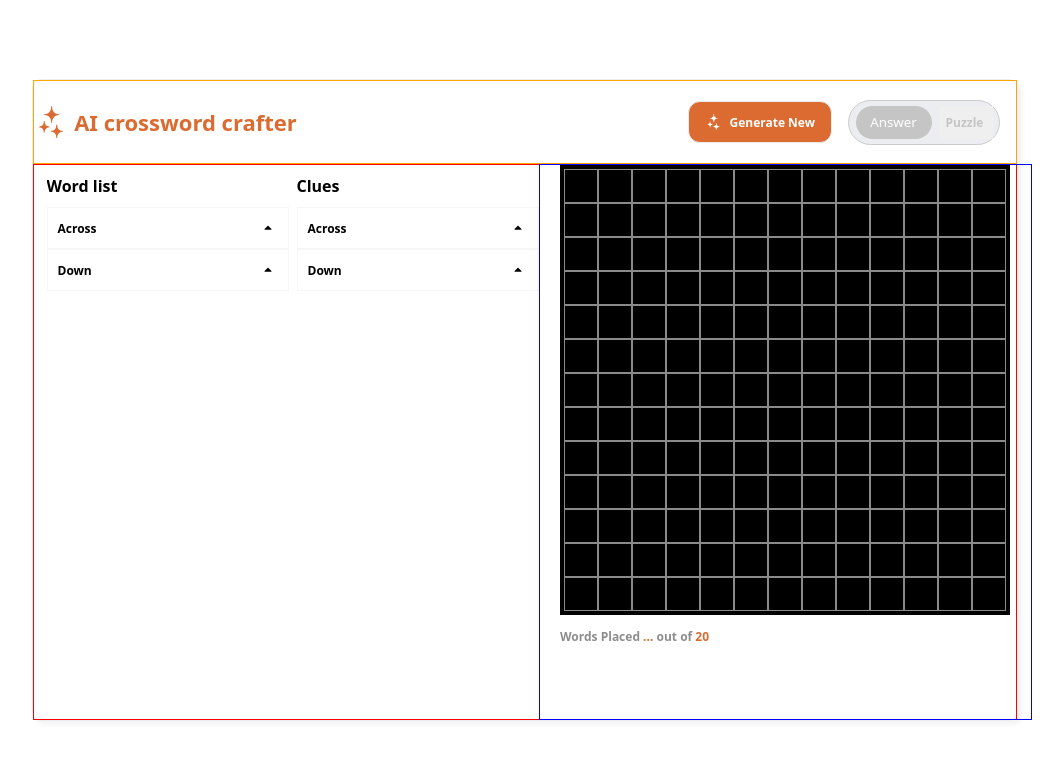
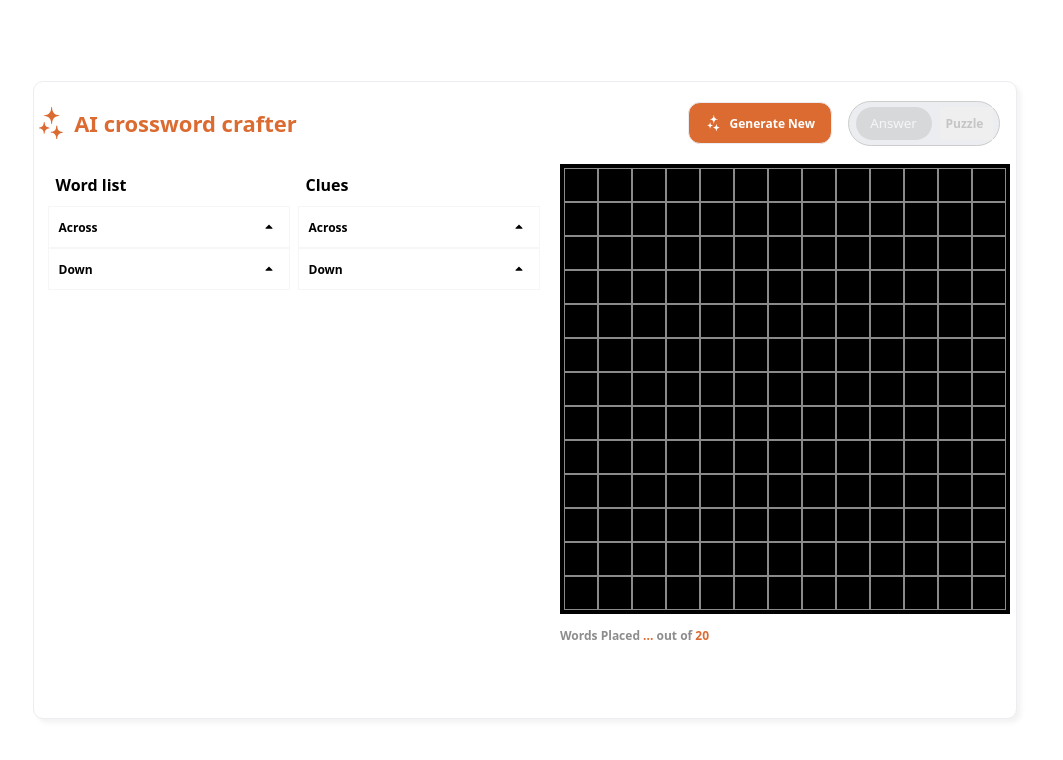
Before and after one commit to francescacallard/times-cross-word, a React (Create React App) app: page / in a window 1280 px wide. Shown: the top 760 px of the page, without its empty margins (115-1178 px from the left). Built offline with nearby package versions, Linux system fonts and the light colour scheme.

Commit message:
getting crossword answer to go black and clues and words formatted

```diff
--- a/src/components/CluesAi/styles.css
+++ b/src/components/CluesAi/styles.css
@@ -21,6 +21,7 @@
   font-style: normal;
   font-weight: 700;
   line-height: normal;
+  padding-left: 8px;
 }
 
 .clues-list-section {
@@ -51,18 +52,21 @@
   padding: 8px;
   display: flex;
   align-items: flex-start;
-  border-bottom: 1px solid #F6F6F6;  ;
+  border-bottom: 1px solid #F6F6F6;
 }
 
 .clue-number {
   font-weight: bold;
-  width: 18px;
+  width: 18px; /* Fixed width for number */
+  min-width: 20px; /* Ensure it doesn't shrink */
   text-align: right;
   margin-right: 8px;
+  padding-right: 2px; /* Small padding to prevent numbers touching the edge */
 }
 
 .clue-text {
   flex-grow: 1;
+  padding-left: 2px; /* Small padding to prevent text touching the number */
 }
 
 /* Keeping these in case you want to use them later */
--- a/src/components/GenerateCrossword/index.jsx
+++ b/src/components/GenerateCrossword/index.jsx
@@ -10,6 +10,8 @@ import { WordsPlaced } from 'components/WordsPlaced'
 
 export const GenerateCrossword = () => {
   const { crosswordData } = useApp();
+
+
   console.log('crosswordData from crrrrrrooosssward): ', crosswordData);
 
   return (
--- a/src/components/GenerateCrossword/styles.css
+++ b/src/components/GenerateCrossword/styles.css
@@ -26,7 +26,7 @@
   display: flex;
   flex-direction: row-reverse;
   align-items: center;
-  border: 1px solid red;
+  /* border: 1px solid red; */
   justify-content: center;
   width: 982px;
   height: 554px;
@@ -38,7 +38,7 @@
   align-items: center;
   height: 100%;
   width: 50%;
-  border: 1px solid blue;
+  /* border: 1px solid blue; */
   /* justify-content: flex-start; */
 
   margin-right: -28px;
@@ -63,14 +63,14 @@ gap: 8px;
   flex-direction: row;
   align-items: center;
   justify-content: center;
-  border: 1px solid yellow;
+  /* border: 1px solid yellow; */
 }
 
 .crossword-save-container {
   display: flex;
   flex-direction: row;
   align-items: center;
-  border: 1px solid purple;
+  /* border: 1px solid purple; */
   margin-bottom: 20px;
 }
 
@@ -79,7 +79,7 @@ gap: 8px;
   flex-direction: row;
   align-items: center;
   justify-content: space-between;
-  border: 1px solid orange;
+  /* border: 1px solid orange; */
   margin-right: 20px;
   width: 982px;
 }
--- a/src/components/GenerateCrosswordButton/index.jsx
+++ b/src/components/GenerateCrosswordButton/index.jsx
@@ -9,7 +9,16 @@ export const GenerateCrosswordButton = () => {
     setIsLoading,
     error,
     setError,
+    crosswordData,
+    setCrosswordDataLoaded
   } = useApp();
+
+
+
+  const updateCrosswordData = (data) => {
+    setCrosswordData(data);
+    setCrosswordDataLoaded(true);
+  };
 
   const generateCrossword = () => {
     setIsLoading(true);
@@ -23,6 +32,7 @@ export const GenerateCrosswordButton = () => {
       })
       .then(data => {
         setCrosswordData(data);
+        updateCrosswordData(data);
         setIsLoading(false);
         console.log('data from generated button:', data);
       })
@@ -40,7 +50,6 @@ export const GenerateCrosswordButton = () => {
       <img src={Sparkle} alt='sparkle' className='sparkle'/>
       {isLoading ? 'Generating...' : 'Generate New'}
       </button>
-      {/* <button className='toggle-crossword-button'>Edit Mode</button> */}
     </div>
   )
 }
--- a/src/components/Toggle/index.jsx
+++ b/src/components/Toggle/index.jsx
@@ -1,11 +1,21 @@
-import React from 'react'
-import './styles.css'
+import React from 'react';
+import { useApp } from '../../context/AppContext';
+import './styles.css';
 
 export const Toggle = () => {
+  const { crosswordDataLoaded } = useApp();
+
   return (
     <div className='toggle-background'>
-      <button className='answers-button'>Answer</button>
-      <button className='puzzle-button'>Puzzle</button>
+      <button
+        className={`answers-button ${crosswordDataLoaded ? 'enabled' : ''}`}
+        disabled={!crosswordDataLoaded}
+      >
+        Answer
+      </button>
+      <button className='puzzle-button'>
+        Puzzle
+      </button>
     </div>
-  )
-}
+  );
+};
--- a/src/components/Toggle/styles.css
+++ b/src/components/Toggle/styles.css
@@ -17,6 +17,17 @@
   width: 76px;
   height: 33px;
   border: none;
+  transition: background-color 0.3s ease;
+}
+
+.answers-button.enabled {
+  background-color: black;
+  cursor: pointer;
+}
+
+.answers-button:disabled {
+  opacity: 0.5;
+  cursor: not-allowed;
 }
 
 .puzzle-button {
@@ -35,3 +46,13 @@ font-style: normal;
 font-weight: 700;
 line-height: normal;
 }
+
+.answers-button.active {
+  background-color: black;
+  color: white;
+}
+
+.answers-button:disabled {
+  opacity: 0.5;
+  cursor: not-allowed;
+}
--- a/src/components/WordList/styles.css
+++ b/src/components/WordList/styles.css
@@ -22,6 +22,7 @@
   font-weight: 700;
   line-height: normal;
   background-color: #fff;
+  padding-left: 8px;
 }
 
 .word-list-scrollable {
--- a/src/context/AppContext.jsx
+++ b/src/context/AppContext.jsx
@@ -27,10 +27,12 @@ export const AppProvider = ({ children }) => {
   const [showSolution, setShowSolution] = useState(false);
   const [showDisplay, setShowDisplay] = useState(false);
   const [showLegend, setShowLegend] = useState(false);
+  const [crosswordDataLoaded, setCrosswordDataLoaded] = useState(false);
+
 
 
   return (
-    <AppContext.Provider value={{ list, setList, randomList, setRandomList, grid, setGrid, crosswordData, setCrosswordData, error, setError, numbers, setNumbers, words, setWords, showList, setShowList, clues, setClues, showCrossword, setShowCrossword, crosswordGrid, setCrosswordGrid, showCrosswordSolution, setShowCrosswordSolution, cluesSolution, setCluesSolution, solutionLoaded, setSolutionLoaded, correctLetters, setCorrectLetters, correctWords, setCorrectWords, checkMode, setCheckMode, listLoaded, setListLoaded, editedWords, setEditedWords, isLoading, setIsLoading, showWordBank, setShowWordBank, showSolution, setShowSolution, showDisplay, setShowDisplay, showLegend, setShowLegend  }}>
+    <AppContext.Provider value={{ list, setList, randomList, setRandomList, grid, setGrid, crosswordData, setCrosswordData, error, setError, numbers, setNumbers, words, setWords, showList, setShowList, clues, setClues, showCrossword, setShowCrossword, crosswordGrid, setCrosswordGrid, showCrosswordSolution, setShowCrosswordSolution, cluesSolution, setCluesSolution, solutionLoaded, setSolutionLoaded, correctLetters, setCorrectLetters, correctWords, setCorrectWords, checkMode, setCheckMode, listLoaded, setListLoaded, editedWords, setEditedWords, isLoading, setIsLoading, showWordBank, setShowWordBank, showSolution, setShowSolution, showDisplay, setShowDisplay, showLegend, setShowLegend, crosswordDataLoaded, setCrosswordDataLoaded  }}>
       {children}
     </AppContext.Provider>
   )
```
